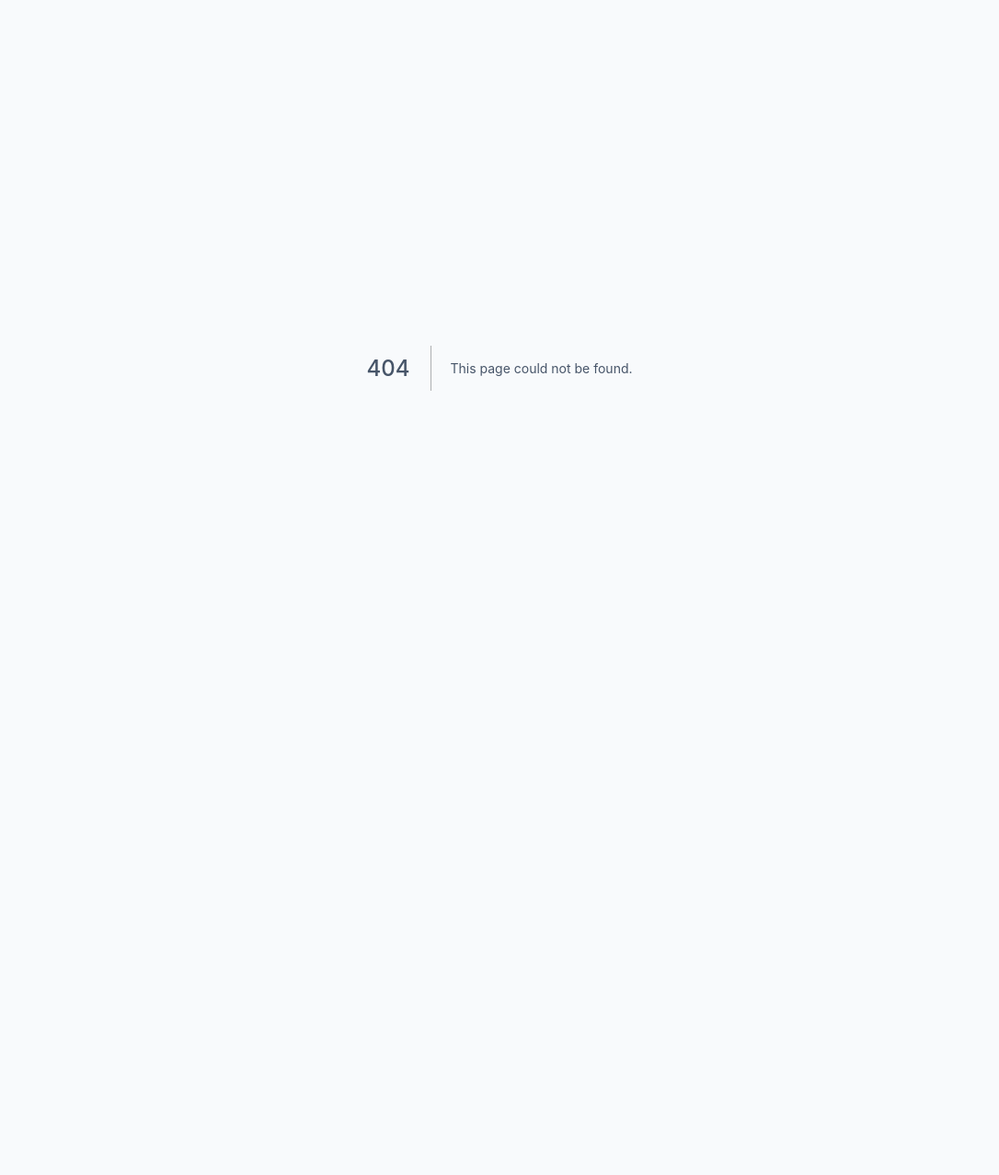
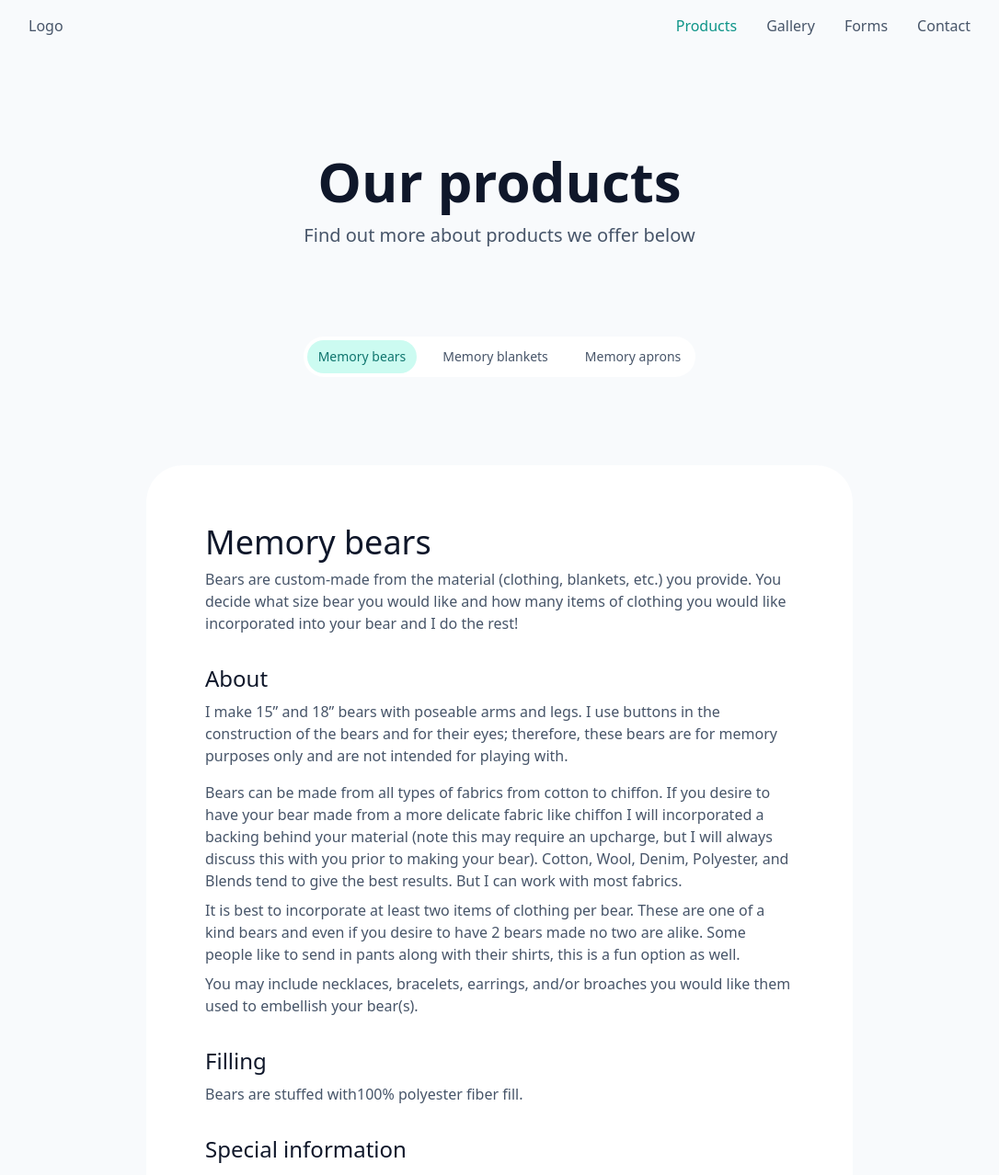
Before and after one commit to jakequinter/inspired-by-threads, a Next.js app: page /products in a window 1280 px wide. Before the commit this address had no page. Shown: the top 1278 px of the page at 92% size, without its empty margins (97-1183 px from the left). Before the commit the page ends 800 px from the top, so only its background shows below. Built offline with nearby package versions, Linux system fonts and the light colour scheme.

Commit message:
products page layout

```diff
--- a/pages/index.tsx
+++ b/pages/index.tsx
@@ -1,8 +1,8 @@
-import type { NextPage } from 'next';
+import { NextPage } from 'next';
 import Image from 'next/image';
 import { RiBearSmileFill } from 'react-icons/ri';
 
-import Nav from '../src/components/Nav/Nav';
+import Nav from '../src/components/layout/Nav/Nav';
 
 const Home: NextPage = () => {
   return (
@@ -10,8 +10,8 @@ const Home: NextPage = () => {
       <div className="jumbotron">
         <Nav />
         <div className="py-24 text-center mb-24 md:mb-60">
-          <div className="max-w-xl mx-auto">
-            <h1 className="text-slate-900 font-semibold text-5xl mb-4 leading-tight">
+          <div className="max-w-2xl mx-auto">
+            <h1 className="text-slate-900 font-semibold text-6xl mb-4 leading-tight">
               Memorable pieces you are guranteed to love
             </h1>
             <h2 className="text-2xl text-slate-600">
--- /dev/null
+++ b/pages/products.tsx
@@ -0,0 +1,184 @@
+import { useState } from 'react';
+import { NextPage } from 'next';
+
+import Container from '../src/components/layout/Container/Container';
+import PageHeading from '../src/components/shared/PageHeading';
+
+const Product: NextPage = () => {
+  const [selectedTab, setSelectedTab] = useState('Memory bears');
+
+  return (
+    <Container maxScreenSize="max-w-screen-md">
+      <PageHeading
+        title="Our products"
+        secondaryText="Find out more about products we offer below"
+      />
+
+      <Tabs selectedTab={selectedTab} setSelectedTab={setSelectedTab} />
+
+      {selectedTab === 'Memory bears' && (
+        <section className="bg-white p-16 rounded-[40px]">
+          <h2 className="mb-2 text-slate-900 text-4xl font-medium">
+            Memory bears
+          </h2>
+          <p className="mb-8">
+            Bears are custom-made from the material (clothing, blankets, etc.)
+            you provide. You decide what size bear you would like and how many
+            items of clothing you would like incorporated into your bear and I
+            do the rest!
+          </p>
+
+          <h3 className="text-2xl font-medium text-slate-900 mb-2">About</h3>
+          <p className="mb-4">
+            I make 15” and 18” bears with poseable arms and legs. I use buttons
+            in the construction of the bears and for their eyes; therefore,
+            these bears are for memory purposes only and are not intended for
+            playing with.
+          </p>
+          <p className="mb-2">
+            Bears can be made from all types of fabrics from cotton to chiffon.
+            If you desire to have your bear made from a more delicate fabric
+            like chiffon I will incorporated a backing behind your material
+            (note this may require an upcharge, but I will always discuss this
+            with you prior to making your bear). Cotton, Wool, Denim, Polyester,
+            and Blends tend to give the best results. But I can work with most
+            fabrics.
+          </p>
+          <p className="mb-2">
+            It is best to incorporate at least two items of clothing per bear.
+            These are one of a kind bears and even if you desire to have 2 bears
+            made no two are alike. Some people like to send in pants along with
+            their shirts, this is a fun option as well.
+          </p>
+          <p className="mb-8">
+            You may include necklaces, bracelets, earrings, and/or broaches you
+            would like them used to embellish your bear(s).
+          </p>
+
+          <h3 className="text-2xl font-medium text-slate-900 mb-2">Filling</h3>
+          <p className="mb-8">
+            Bears are stuffed with100% polyester fiber fill.
+          </p>
+
+          <h3 className="text-2xl font-medium text-slate-900 mb-2">
+            Special information
+          </h3>
+          <p>Bears are stuffed with100% polyester fiber fill.</p>
+        </section>
+      )}
+
+      {selectedTab === 'Memory blankets' && (
+        <section className="bg-white p-16 rounded-[40px]">
+          <h2 className="mb-2 text-slate-900 text-4xl font-medium">
+            Memory blankets
+          </h2>
+          <p className="mb-8">
+            Blankets are custom-made from material(s) you provide.
+          </p>
+
+          <h3 className="text-2xl font-medium text-slate-900 mb-4">About</h3>
+          <p className="mb-4">
+            You decide what size blanket you would like and what type of backing
+            you would like on your blanket. See below to help you decide on a
+            size for your blanket based on the number of shirts you want
+            incorporated in your blanket.
+          </p>
+
+          <table></table>
+
+          <p className="mb-8">
+            Next decide if you would like your blanket double sided in shirts
+            you provide or if you would like a fleece, flannel, or denim
+            backing. If you would like, I can incorporate the back of your
+            shirts into your blanket as well. If you do not have the required
+            number of shirts but would like a larger blanket, consider
+            incorporating the back of your shirts regardless if they have
+            printing on them or not. Blank squares add interest to a blanket.
+          </p>
+
+          <h3 className="text-2xl font-medium text-slate-900 mb-2">
+            Special information
+          </h3>
+          <p>
+            I do not add batting to our blankets, and I do not quilt them. They
+            are designed this way for year-round comfort. My favorite blanket is
+            the lap blanket, it is a good size to snuggle with while reading a
+            book, relaxing on the couch, or taking with you to watch favorite
+            sporting event.
+          </p>
+        </section>
+      )}
+
+      {selectedTab === 'Memory aprons' && (
+        <section className="bg-white p-16 rounded-[40px]">
+          <h2 className="mb-2 text-slate-900 text-4xl font-medium">
+            Memory aprons
+          </h2>
+          <p className="mb-8">
+            Aprons are made from one shirt making this a cost effect way to show
+            love.
+          </p>
+
+          <h3 className="text-2xl font-medium text-slate-900 mb-2">About</h3>
+          <p>
+            Aprons are a great way to remember cooking with a special person. It
+            is also fun to make an apron out of one of dad’s old shirts for your
+            daughter to use in her first apartment. Daddy’s girls love to have a
+            hug from daddy anytime and while cooking is a great time for a hug!
+          </p>
+        </section>
+      )}
+    </Container>
+  );
+};
+
+export default Product;
+
+type TabProps = {
+  selectedTab: string;
+  setSelectedTab: (tab: string) => void;
+};
+
+function Tabs({ selectedTab, setSelectedTab }: TabProps) {
+  const tabs = [
+    { name: 'Memory bears', selected: selectedTab === 'Memory bears' },
+    { name: 'Memory blankets', selected: selectedTab === 'Memory blankets' },
+    { name: 'Memory aprons', selected: selectedTab === 'Memory aprons' },
+  ];
+
+  return (
+    <div className="-mt-24 mb-24 flex justify-center">
+      <div className="sm:hidden">
+        <label htmlFor="tabs" className="sr-only">
+          Select a tab
+        </label>
+        <select
+          id="tabs"
+          name="tabs"
+          className="block w-full focus:ring-indigo-500 focus:border-indigo-500 border-gray-300 rounded"
+        >
+          {tabs.map(tab => (
+            <option key={tab.name}>{tab.name}</option>
+          ))}
+        </select>
+      </div>
+      <div className="hidden sm:block bg-white rounded-full p-1">
+        <nav className="flex space-x-4" aria-label="Tabs">
+          {tabs.map(tab => (
+            <button
+              key={tab.name}
+              className={`${
+                tab.selected
+                  ? 'bg-teal-100 text-teal-700'
+                  : 'hover:text-teal-600'
+              } px-3 py-2 font-medium text-sm rounded-full`}
+              onClick={() => setSelectedTab(tab.name)}
+            >
+              {tab.name}
+            </button>
+          ))}
+        </nav>
+      </div>
+    </div>
+  );
+}
--- /dev/null
+++ b/src/components/layout/Container/Container.tsx
@@ -0,0 +1,27 @@
+import Footer from '../Footer/Footer';
+import Nav from '../Nav/Nav';
+
+type Props = {
+  children?: React.ReactNode;
+  maxScreenSize?: string;
+};
+
+export default function Container({
+  children,
+  maxScreenSize = 'max-w-screen-lg',
+}: Props) {
+  return (
+    <div>
+      <Nav />
+
+      <main
+        className={`${maxScreenSize} mx-auto mt-24 mb-36 px-4 md:px-0`}
+        style={{ minHeight: 'calc(100vh - 315px)' }}
+      >
+        {children}
+      </main>
+
+      <Footer />
+    </div>
+  );
+}
--- /dev/null
+++ b/src/components/layout/Footer/Footer.tsx
@@ -0,0 +1,15 @@
+import Link from 'next/link';
+
+export default function Footer() {
+  return (
+    <footer className="border-t border-slate-200 mx-auto py-4 text-slate-500 text-sm">
+      <div className="flex justify-between mx-auto max-w-screen-lg">
+        <div>logo</div>
+        <div className="space-x-8">
+          <Link href="/privacy">Privacy</Link>
+          <Link href="/legal">Legal</Link>
+        </div>
+      </div>
+    </footer>
+  );
+}
--- a/src/components/Nav/Nav.tsx
+++ b/src/components/layout/Nav/Nav.tsx
@@ -1,18 +1,41 @@
-import { useState } from 'react';
+import { useEffect, useState } from 'react';
 import Link from 'next/link';
 import * as Popover from '@radix-ui/react-popover';
 
+type NavLinkProps = {
+  href: string;
+  text: string;
+};
+const NavLink = ({ href, text }: NavLinkProps) => {
+  const [isActive, setIsActive] = useState(false);
+
+  useEffect(() => {
+    if (window.location.pathname === href) setIsActive(true);
+  }, []);
+
+  return (
+    <Link href={href} passHref>
+      <a
+        className={`${isActive ? 'text-teal-600' : ''}  hover:text-slate-500`}
+        onClick={() => setIsActive(!isActive)}
+      >
+        {text}
+      </a>
+    </Link>
+  );
+};
+
 export default function Nav() {
   return (
-    <nav className="max-w-5xl mx-auto flex justify-between px-4 lg:px-0 py-4">
+    <nav className="max-w-screen-lg mx-auto flex justify-between px-4 lg:px-0 py-4">
       <div>
         <Link href="/">Logo</Link>
       </div>
       <div className="space-x-8 hidden sm:block">
-        <Link href="/">Products</Link>
-        <Link href="/">Gallery</Link>
-        <Link href="/">Forms</Link>
-        <Link href="/">Contact</Link>
+        <NavLink href="/products" text="Products" />
+        <NavLink href="/gallery" text="Gallery" />
+        <NavLink href="/forms" text="Forms" />
+        <NavLink href="/contact" text="Contact" />
       </div>
       <MobileNav />
     </nav>
--- /dev/null
+++ b/src/components/shared/PageHeading.tsx
@@ -0,0 +1,15 @@
+type Props = {
+  title: string;
+  secondaryText: string;
+};
+
+export default function PageHeading({ title, secondaryText }: Props) {
+  return (
+    <div className="mb-24 text-center md:mb-48">
+      <h1 className="text-6xl text-slate-900 font-semibold leading-normal">
+        {title}
+      </h1>
+      <h2 className="text-xl">{secondaryText}</h2>
+    </div>
+  );
+}
```
